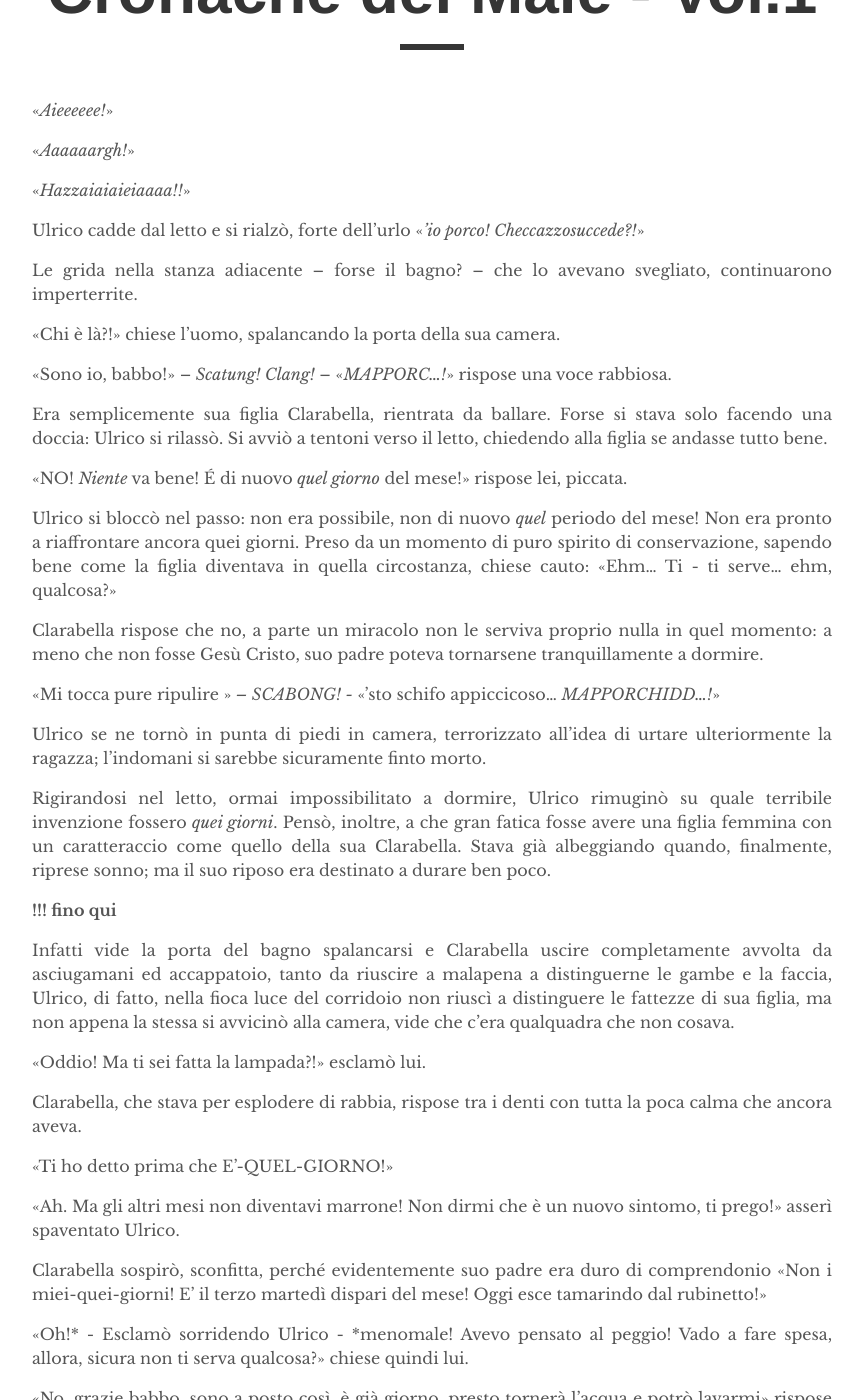
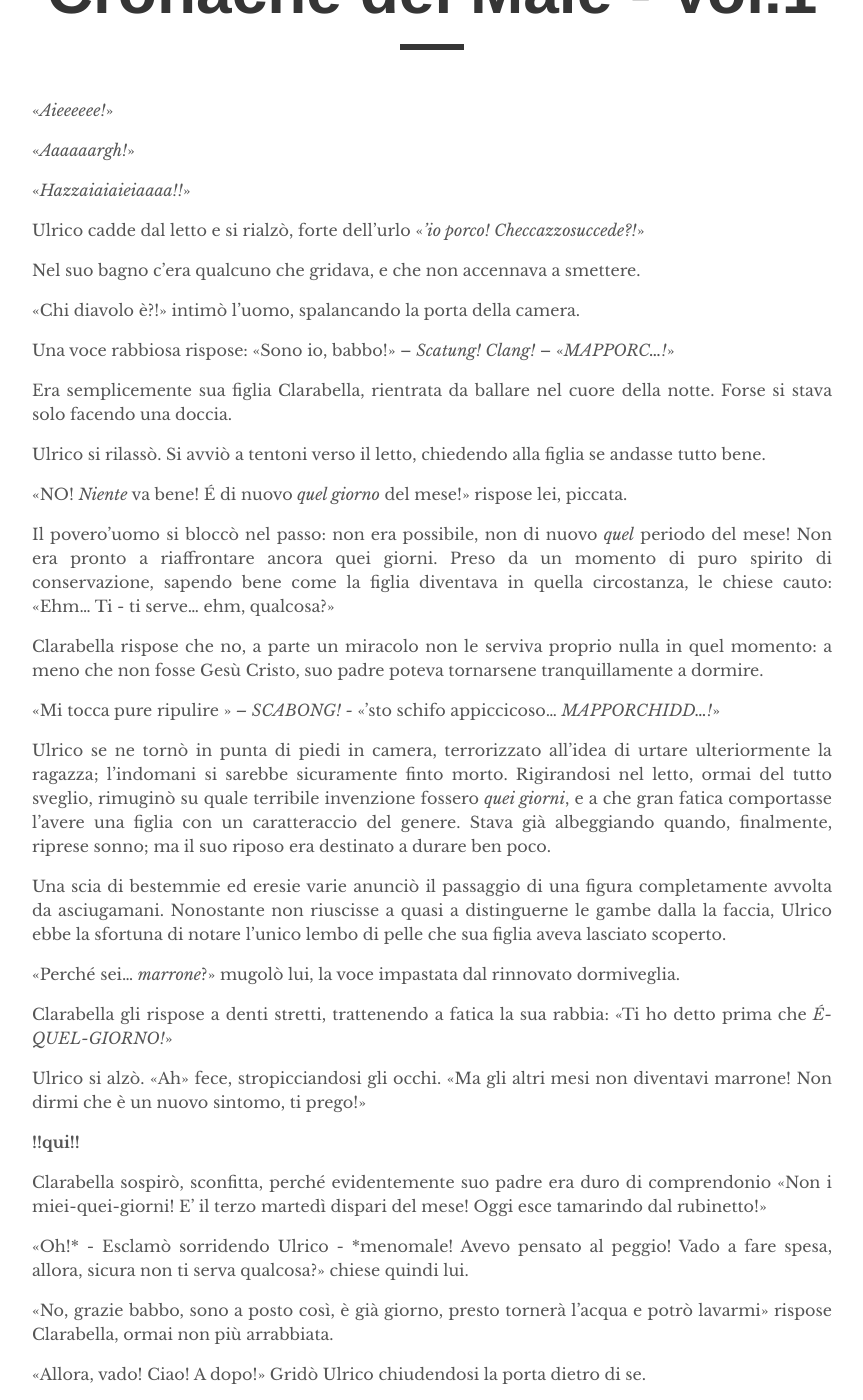
Before and after one commit to eviloutpost/eviloutpost.github.io, a Jekyll site: the page built from _posts/2018-10-19-tamarindo.md, in a window 1280 px wide and 1400 px high, scrolled down 219 px. Shown: the whole window, without its empty margins (208-1071 px from the left). Built offline with Jekyll 4.4.1, drawn with Linux system fonts in a browser that asks for light colours; some of the changed text lies outside the part shown.

Commit message:
Edited Sara's post - still to be reviewed

```diff
--- a/_includes/footer.html
+++ b/_includes/footer.html
@@ -2,7 +2,7 @@
   <span>
     &copy;
 
-    <b><time datetime="{{ site.time }}">{{ site.time | date: '%Y' }}</time> {{ site.author.name }}</b>: <i>il Male ha un nuovo scopo.</i>
+    <b><time datetime="{{ site.time }}">{{ site.time | date: '%Y' }}</time> {{ site.author.name }}</b>: <i>il Male ha un Nuovo Scopo.</i>
     <br>
     Realizzato con <a href="https://jekyllrb.com/">Jekyll</a> basandosi sul tema <a href="https://github.com/chesterhow/tale/">Tale</a>.
 
--- a/_posts/2018-10-19-tamarindo.md
+++ b/_posts/2018-10-19-tamarindo.md
@@ -12,37 +12,35 @@ author: "aarde"
 
 Ulrico cadde dal letto e si rialzò, forte dell’urlo «*’io porco! Checcazzosuccede?!*»
 
-Le grida nella stanza adiacente – forse il bagno? – che lo avevano svegliato, continuarono imperterrite.
+Nel suo bagno c'era qualcuno che gridava, e che non accennava a smettere.
 
-«Chi è là?!» chiese l’uomo, spalancando la porta della sua camera.
+«Chi diavolo è?!» intimò l’uomo, spalancando la porta della camera.
 
-«Sono io, babbo!» – *Scatung! Clang!* – «*MAPPORC…!*» rispose una voce rabbiosa.
+Una voce rabbiosa rispose: «Sono io, babbo!» – *Scatung! Clang!* – «*MAPPORC…!*»
 
-Era semplicemente sua figlia Clarabella, rientrata da ballare. Forse si stava solo facendo una doccia: Ulrico si rilassò. Si avviò a tentoni verso il letto, chiedendo alla figlia se andasse tutto bene.
+Era semplicemente sua figlia Clarabella, rientrata da ballare nel cuore della notte. Forse si stava solo facendo una doccia.
+
+Ulrico si rilassò. Si avviò a tentoni verso il letto, chiedendo alla figlia se andasse tutto bene.
 
 «NO! *Niente* va bene! É di nuovo *quel giorno* del mese!» rispose lei, piccata.
 
-Ulrico si bloccò nel passo: non era possibile, non di nuovo *quel* periodo del mese! Non era pronto a riaffrontare ancora quei giorni. Preso da un momento di puro spirito di conservazione, sapendo bene come la figlia diventava in quella circostanza, chiese cauto: «Ehm… Ti - ti serve... ehm, qualcosa?»
+Il povero'uomo si bloccò nel passo: non era possibile, non di nuovo *quel* periodo del mese! Non era pronto a riaffrontare ancora quei giorni. Preso da un momento di puro spirito di conservazione, sapendo bene come la figlia diventava in quella circostanza, le chiese cauto: «Ehm… Ti - ti serve... ehm, qualcosa?»
 
 Clarabella rispose che no, a parte un miracolo non le serviva proprio nulla in quel momento: a meno che non fosse Gesù Cristo, suo padre poteva tornarsene tranquillamente a dormire.
 
 «Mi tocca pure ripulire »  *– SCABONG! -* «'sto schifo appiccicoso... *MAPPORCHIDD...!*»
 
-Ulrico se ne tornò in punta di piedi in camera, terrorizzato all'idea di urtare ulteriormente la ragazza; l'indomani si sarebbe sicuramente finto morto.
+Ulrico se ne tornò in punta di piedi in camera, terrorizzato all'idea di urtare ulteriormente la ragazza; l'indomani si sarebbe sicuramente finto morto. Rigirandosi nel letto, ormai del tutto sveglio, rimuginò su quale terribile invenzione fossero *quei giorni*, e a che gran fatica comportasse l'avere una figlia con un caratteraccio del genere. Stava già albeggiando quando, finalmente, riprese sonno; ma il suo riposo era destinato a durare ben poco.
 
-Rigirandosi nel letto, ormai impossibilitato a dormire, Ulrico rimuginò su quale terribile invenzione fossero *quei giorni*. Pensò, inoltre, a che gran fatica fosse avere una figlia femmina con un caratteraccio come quello della sua Clarabella. Stava già albeggiando quando, finalmente, riprese sonno; ma il suo riposo era destinato a durare ben poco.
+Una scia di bestemmie ed eresie varie anunciò il passaggio di una figura completamente avvolta da asciugamani. Nonostante non riuscisse a quasi a distinguerne le gambe dalla la faccia, Ulrico ebbe la sfortuna di notare l'unico lembo di pelle che sua figlia aveva lasciato scoperto.
 
-**!!! fino qui**
+«Perché sei... *marrone*?» mugolò lui, la voce impastata dal rinnovato dormiveglia.
 
-Infatti vide la porta del bagno spalancarsi e Clarabella uscire completamente avvolta da asciugamani ed accappatoio, tanto da riuscire a malapena a distinguerne le gambe e la faccia, Ulrico, di fatto, nella fioca luce del corridoio non riuscì a distinguere le fattezze di sua figlia, ma non appena la stessa si avvicinò alla camera, vide che c’era qualquadra che non cosava.
+Clarabella gli rispose a denti stretti, trattenendo a fatica la sua rabbia: «Ti ho detto prima che *É-QUEL-GIORNO!*»
 
-«Oddio! Ma ti sei fatta la lampada?!» esclamò lui.
+Ulrico si alzò. «Ah» fece, stropicciandosi gli occhi. «Ma gli altri mesi non diventavi marrone! Non dirmi che è un nuovo sintomo, ti prego!»
 
-Clarabella, che stava per esplodere di rabbia, rispose tra i denti con tutta la poca calma che ancora aveva.
-
-«Ti ho detto prima che E'-QUEL-GIORNO!»
-
-«Ah. Ma gli altri mesi non diventavi marrone! Non dirmi che è un nuovo sintomo, ti prego!» asserì spaventato Ulrico.
+**!!qui!!**
 
 Clarabella sospirò, sconfitta, perché evidentemente suo padre era duro di comprendonio «Non i miei-quei-giorni! E’ il terzo martedì dispari del mese! Oggi esce tamarindo dal rubinetto!»
 
```
